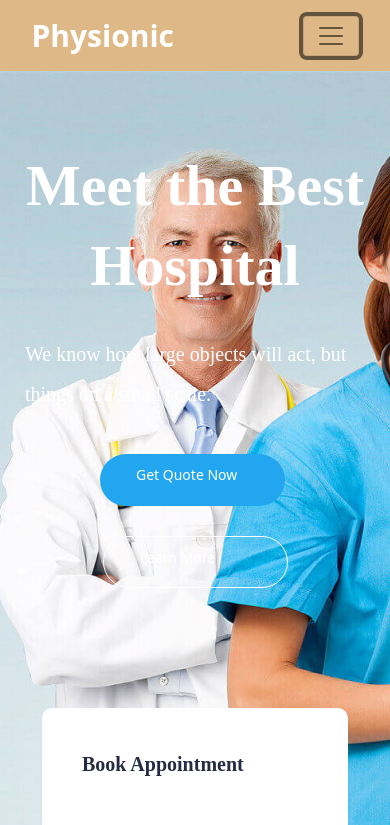
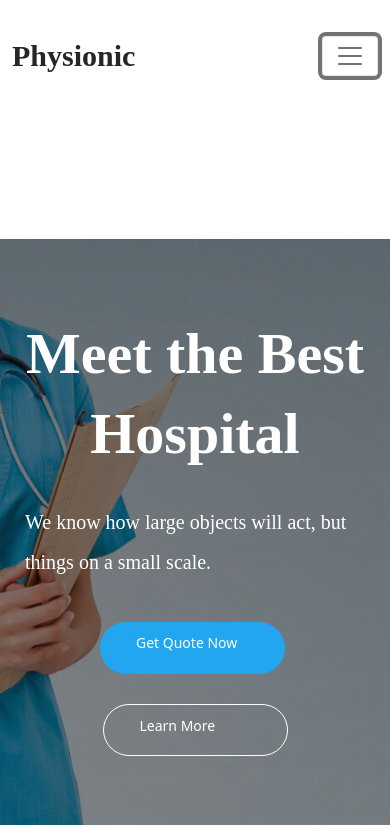
Before and after one commit to david2018ortiz/prueba_antpack.co, a website: page index.html in a window 390 px wide. Both pictures are taken after a click on the button "Toggle navigation". Shown: the top 825 px of the page. Drawn offline with nearby package versions, Linux system fonts and the light colour scheme.

Commit message:
gradient img background

```diff
--- a/css/style.css
+++ b/css/style.css
@@ -4,7 +4,8 @@
     padding: 0;
 }
 body{
-    background-color: burlywood;
+    padding: 0px;
+    margin: 0px;
 }
 h1{
     font-family: 'Montserrat';
@@ -15,26 +16,39 @@ h1{
     color: #252B42;
 }
 .container__header{
+    padding-top: 20px;
     text-align: center;
-    width: 90%;
+    width: 70%;
+    height: auto;
     margin: 0 auto;
+    background-color: transparent;
 }
-.navbar-brand{
+.container-fluid a.navbar-brand{
+    font-family: 'montserrat';
     font-size: 30px;
     font-weight: 700;
-    padding-right: 50px;
+    padding-right: 100px;
+    color: white;
 }
-.nav-link{
+a.nav-link{
     font-family: 'montserrat';
     font-style: normal;
     font-size: 14px;
     font-weight: 600;
+    color: white !important;
+}
+.container{
+    min-width: 100%;
+    height: auto;
+    padding: 0px;
+    margin: 0px;
+    background: linear-gradient( rgba(5, 7, 12, 0.549), rgba(5, 7, 12, 0.481)), url("../img/banner1.jpg") no-repeat center center fixed;
+    background-size: cover;
 }
 .container__main{
-    background-image: url("https://github.com/david2018ortiz/prueba_antpack.co/blob/master/img/banner1.jpg");
+    background-color: transparent;
     height: 100vh;
     width: 1200px;
-    background-repeat: no-repeat;
     display: flex;
     flex-direction: row;
     margin: 0 auto;
@@ -48,6 +62,7 @@ h1{
     width: 50%;
 }
 .content__form{
+    margin: 0 auto;
     display: flex;
     flex-direction: column;
     align-items: center;
@@ -528,12 +543,31 @@ p#price {
 
 /* mobile responsive*/
 @media (max-width: 700px) {
+    .container{
+        background: linear-gradient( rgba(5, 7, 12, 0.549), rgba(5, 7, 12, 0.481)), url("../img/banner1.jpg") no-repeat center center fixed;
+        background-size: cover;
+    }
+    .container__header{
+        text-align: center;
+        width: 100%;
+        margin: 0 auto;
+        background-color: white;
+    }
+    .container-fluid a.navbar-brand{
+        font-family: 'Montserrat';
+        font-size: 30px;
+        font-weight: 700;
+        padding-right: 50px;
+        color: #252B42;
+    }
     h1{
         text-align: center;
         padding-bottom: 20px;
     }
-
-    #button__nav{
+    a.nav-link{
+        color: #252B42;
+    }
+    #button__nav {
         display: none;
     }
     .container__main{
@@ -676,6 +710,28 @@ p#price {
     }
 }
 @media (max-width: 900px) {
+    .container{
+        background: linear-gradient( rgba(5, 7, 12, 0.549), rgba(5, 7, 12, 0.481)), url("../img/banner1.jpg") no-repeat center center fixed;
+        background-size: cover;
+    }
+    .container__header{
+        text-align: center;
+        width: 100%;
+        height: auto;
+        margin: 0 auto;
+        background-color: white;
+    }
+    .container-fluid a.navbar-brand{
+        font-family: 'Montserrat';
+        font-size: 30px;
+        font-weight: 700;
+        padding-right: 50px;
+        color: rgb(38, 38, 38);
+    }
+    h1{
+        text-align: center;
+        padding-bottom: 20px;
+    }
     #button__nav{
         display: none;
     }
@@ -816,6 +872,4 @@ p#price {
     h1{
         text-align: center;
     }
-
-
 }
--- a/index.html
+++ b/index.html
@@ -1,5 +1,6 @@
 <!DOCTYPE html>
 <html lang="en">
+
 <head>
     <meta charset="UTF-8">
     <meta http-equiv="X-UA-Compatible" content="IE=edge">
@@ -13,27 +14,28 @@
     <title>Physionic</title>
 </head>
 <body>
+    <div class="container">
     <!--Header section-->
     <header class="container__header">
         <nav class="navbar navbar-expand-lg navbar-light bg-transparent">
             <div class="container-fluid">
-              <a class="navbar-brand text-white" href="#">Physionic</a>
+              <a class="navbar-brand" href="#">Physionic</a>
               <button class="navbar-toggler" type="button" data-bs-toggle="collapse" data-bs-target="#navbarNav" aria-controls="navbarNav" aria-expanded="false" aria-label="Toggle navigation">
                 <span class="navbar-toggler-icon"></span>
               </button>
               <div class="collapse navbar-collapse" id="navbarNav">
                 <ul class="navbar-nav">
                   <li class="nav-item">
-                    <a class="nav-link text-white active" aria-current="page" href="#">Home</a>
+                    <a class="nav-link active" aria-current="page" href="#">Home</a>
                   </li>
                   <li class="nav-item">
-                    <a class="nav-link text-white" href="#">Product</a>
+                    <a class="nav-link" href="#">Product</a>
                   </li>
                   <li class="nav-item">
-                    <a class="nav-link text-white" href="#">Pricing</a>
+                    <a class="nav-link" href="#">Pricing</a>
                   </li>
                   <li class="nav-item">
-                    <a class="nav-link text-white" href="#">Contact</a>
+                    <a class="nav-link" href="#">Contact</a>
                   </li>
                 </ul>
               </div>
@@ -86,6 +88,7 @@
             </form>
         </div>
     </div>
+  </div>
     <div class="services__container">
       <h1>Leading Medicine</h1>
       <p class="services__text">Problems trying to resolve the conflict between the two major realms of Classical physics: Newtonian mechanics </p>
@@ -102,8 +105,6 @@
           <div id="container__cardReview">
 
           </div>
-
-
 
     </div>
 
@@ -208,7 +209,8 @@
 
     <!--Script document-->
     <script src="js/script.js"></script>
-
+    <!--script bootstrap-->
+    <script src="https://cdn.jsdelivr.net/npm/bootstrap@5.0.2/dist/js/bootstrap.bundle.min.js" integrity="sha384-MrcW6ZMFYlzcLA8Nl+NtUVF0sA7MsXsP1UyJoMp4YLEuNSfAP+JcXn/tWtIaxVXM" crossorigin="anonymous"></script>
 </body>
 <!--Footer section-->
 <footer class="container__footer">
@@ -254,7 +256,6 @@
     </div>
   </div>
 
-
   <p>Made With Love By Figmaland All Right Reserved</p>
 
 </footer>
```
